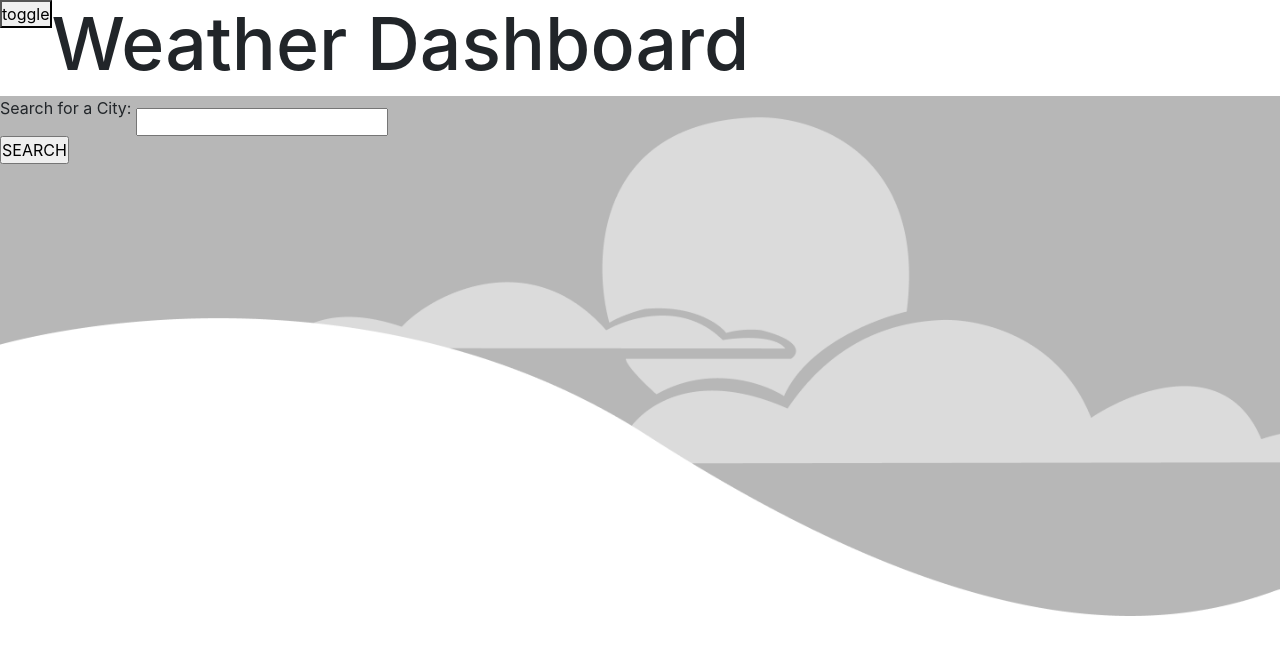
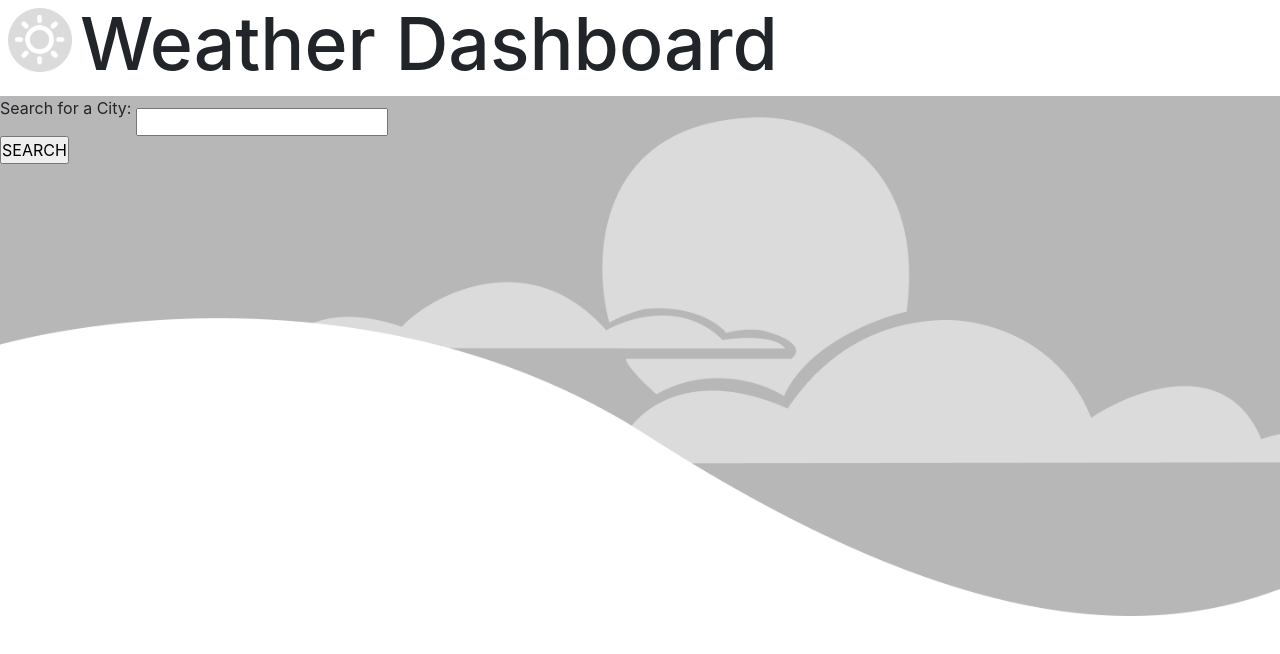
Before and after one commit to ophza/weather_dashboard, a plain HTML site: page index.html in a window 1280 px wide. Drawn offline with nearby package versions, Linux system fonts and the light colour scheme.

Commit message:
Added styling to toggle button

```diff
--- a/assets/index.js
+++ b/assets/index.js
@@ -5,9 +5,7 @@ $(".toggle").on("click", function(event){
    event.preventDefault();
    $("body").toggleClass("dark-mode");
    $("header").toggleClass("dark-mode");
-
-   // var element = document.body;
-   // element.classList.toggle("dark-mode");
+   $("div.toggle").toggleClass("dark-mode");
 })
 
 // Determines if user clicks "SEARCH"
--- a/assets/style.css
+++ b/assets/style.css
@@ -25,6 +25,20 @@ header{
 header.dark-mode{
    background-color: #7F8D97;
 }
+div.toggle{
+   background-image: url("./img/lightBtn.png");
+   background-repeat: no-repeat;
+   background-size: cover;
+   height: 8vh;
+   width: 8vh;
+   margin-top: 1vh;
+   margin-left: 1vh;
+   margin-right: 1vh;
+   cursor: pointer;
+}
+div.toggle.dark-mode{
+   background-image: url("./img/darkBtn.png");
+}
 .title{
    font-size: 55pt;
 }
--- a/index.html
+++ b/index.html
@@ -9,11 +9,7 @@
 </head>
 <body>
    <header>
-      <div class="toggle">
-         <button>
-            toggle
-         </button>
-      </div>
+      <div class="toggle"></div>
       <h1 class="title">
          Weather Dashboard
       </h1>
```
Also changed, not shown: assets/img/darkBtn.png (added), assets/img/lightBtn.png (added), 1 other file.
